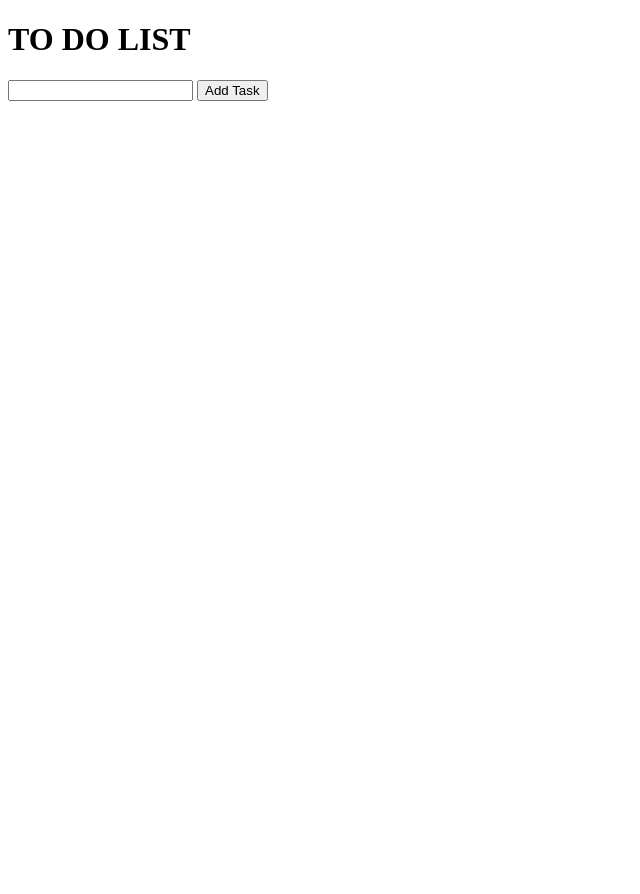
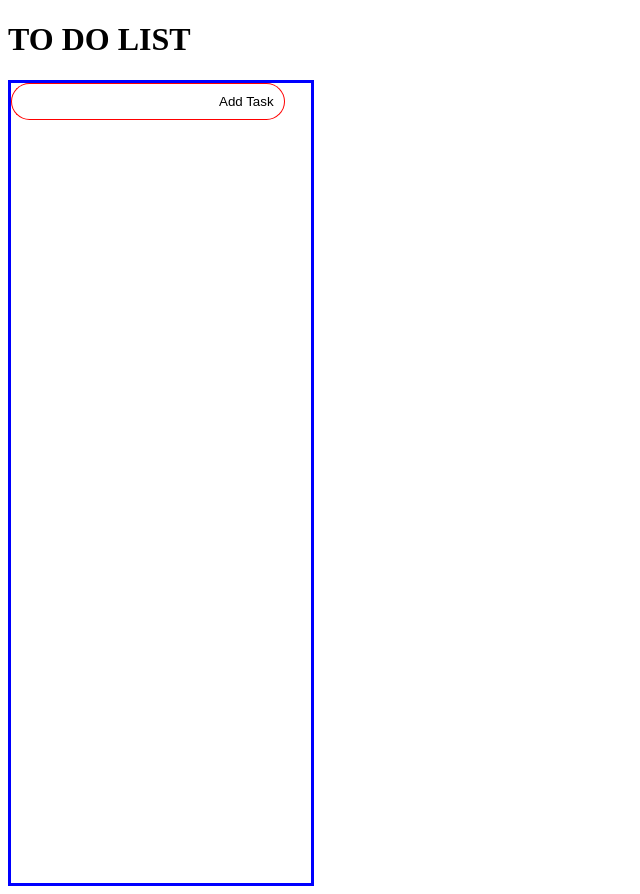
Before and after one commit to Shivamvashist/ToDoList, a plain HTML site: page index.html in a window 1280 px wide. Shown: the whole page, without its empty margins (0-640 px from the left). Before the commit the page ends 800 px from the top, so only its background shows below. Drawn offline with Linux system fonts and the light colour scheme.

Commit message:
adding css

```diff
--- a/app.js
+++ b/app.js
@@ -35,6 +35,12 @@ function addTask(){
     }
 
 }
+let task1 = document.querySelector("input");
+task1.addEventListener('keydown',function(event){
+    if(event.key==='Enter'){
+        addTask();
+    }
+});
 
 
 function delTask(index){
--- a/index.html
+++ b/index.html
@@ -9,11 +9,11 @@
 </head>
 <body>
     <h1>TO DO LIST</h1>
+
     <div class="Container1">
-
-        <input type="text" class="inputTask">
-        <button class="addTask" onclick="addTask()">Add Task</button>
-
+        <div class="addTaskContainer">
+            <input type="text" class="inputTask"><button class="addTaskBtn" onclick="addTask()">Add Task</button>
+        </div>
         <!-- <div class="taskElement" id="task-0">
             <input type="checkbox" class="taskbox">
             <div class="task" >Go to gym!</div>
--- a/styles/style.css
+++ b/styles/style.css
@@ -1,4 +1,42 @@
 
+.Container1{
+    width: 300px;
+    height: 800px;
+    border: 3px solid blue;
+
+}
+
+input{
+    text-decoration: none;
+    background-color: none;
+    border: 0;
+    border-left: 1px solid red;
+    border-top: 1px solid red;
+    border-bottom: 1px solid red;
+    border-top-left-radius: 20px;
+    border-bottom-left-radius: 20px;
+    padding-left: 20px;
+    margin-right: 0;
+    padding: 10px;
+}
+input:focus{
+
+    outline: 0;
+}
+.addTaskBtn{
+    background-color: white;
+    border: 0;
+    border-right: 1px solid red;
+    border-top: 1px solid red;
+    border-bottom: 1px solid red;
+    border-top-Right-radius: 20px;
+    border-bottom-right-radius: 20px;
+    margin-left: 0;
+    padding: 10px;
+
+
+
+}
 
 .taskElement{
     display: flex;
@@ -6,13 +44,11 @@
     width: 256px;
 }
 .taskbox{
-    flex:1;
-    background-color: black;
+
 }
 .task{
-    flex:8;
 
 }
 .del{
-    flex:1;
+
 }
```
